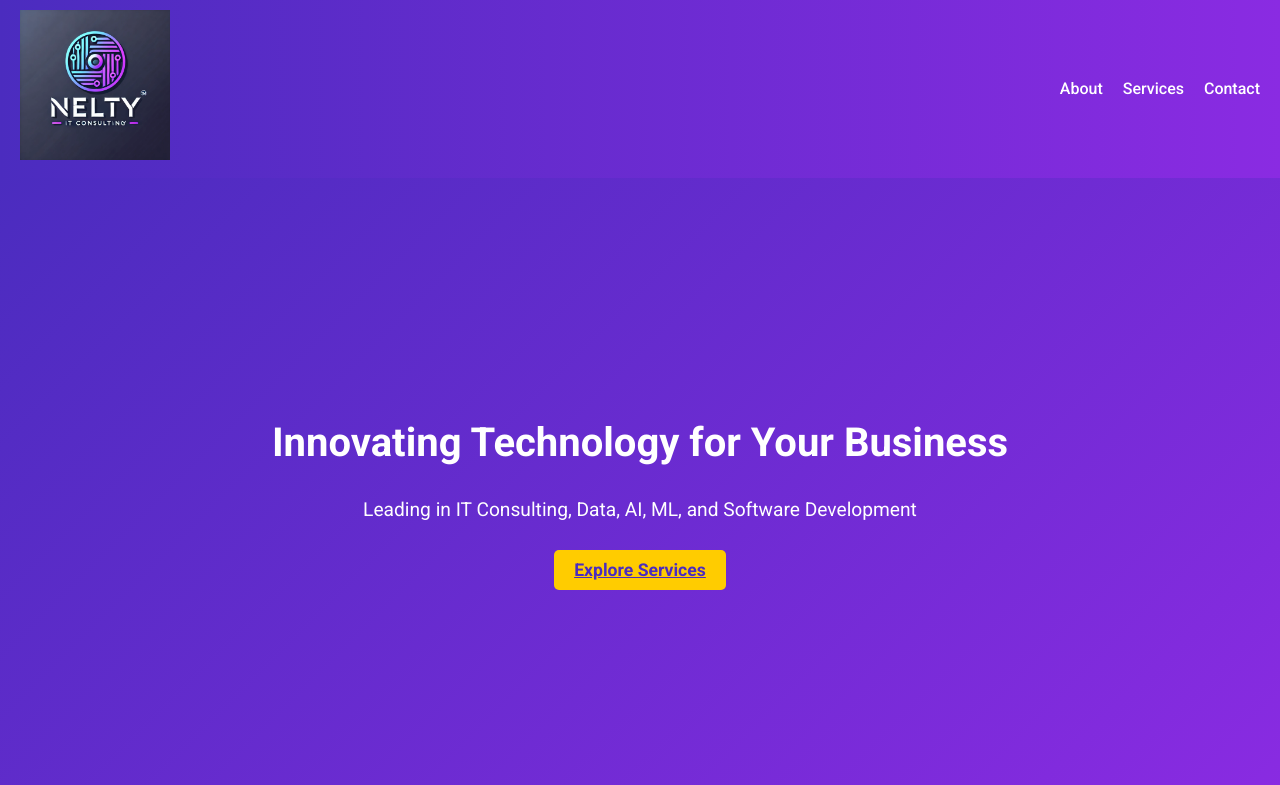
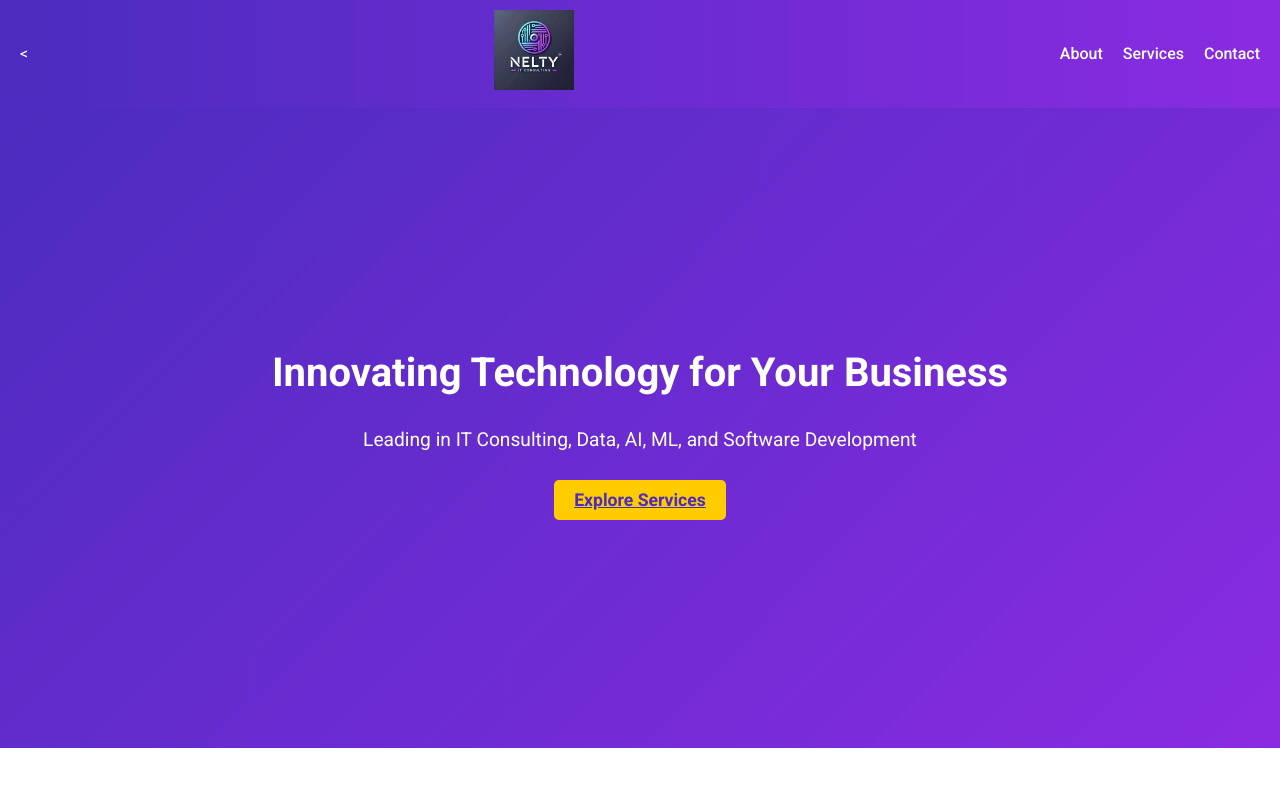
Before and after one commit to norovoo/nelty-website, a plain HTML site: page index.html in a window 1280 px wide. Shown: the top 785 px of the page. Drawn offline with Linux system fonts and the light colour scheme.

Commit message:
Improved logo

```diff
--- a/index.html
+++ b/index.html
@@ -10,8 +10,10 @@
 </head>
 <body>
     <header>
-        <div class="logo-container">
-            <img src="images/nelty-logo.png" alt="NELTY Logo">
+        <<div class="logo-container">
+            <a href="/">
+                <img src="images/nelty-logo.png" alt="NELTY Logo">
+            </a>
         </div>
         <nav>
             <ul>
--- a/styles.css
+++ b/styles.css
@@ -130,6 +130,13 @@ p {
     transform: translateY(-10px);
 }
 
+.logo-container img {
+    width: auto;   /* Automatically adjusts width based on the height */
+    height: 80px;  /* Set a fixed height (adjust as needed) */
+    max-width: 100%; /* Ensures the logo doesn’t overflow its container */
+    object-fit: contain; /* Ensures the image scales without distortion */
+}
+
 .card h3 {
     font-size: 1.5rem;
     color: #333;
```
